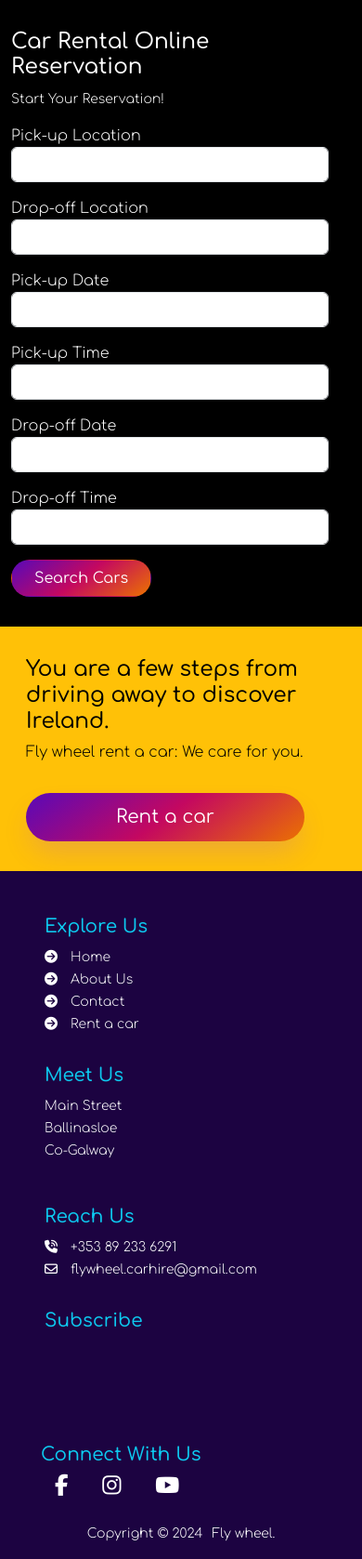
After one commit to EbyChacko/fly_wheel_rent_a_car, a Django app: page /search_cars/ in a window 390 px wide. The commit adds this page. Shown: the part 340-2017 px from the top of the page at 93% size. Run offline with Django 3.2, Linux system fonts and the light colour scheme; some libraries are stand-ins or nearby versions.

Commit message:
add search car page

```diff
--- /dev/null
+++ b/cars/forms.py
@@ -0,0 +1,20 @@
+from django import forms
+
+
+class DateInput(forms.DateInput):
+    input_type = 'date'
+
+class TimeInput(forms.TimeInput):
+    time_type = 'time'
+
+class CarRentalForm(forms.Form):
+    pick_up_location = forms.CharField(label='Pick-up Location', max_length=100)
+    drop_off_location = forms.CharField(label='Drop-off Location', max_length=100)
+    pick_up_date = forms.DateField(label='Pick-up Date')
+    pick_up_time = forms.TimeField(label='Pick-up Time')
+    drop_off_date = forms.DateField(label='Drop-off Date')
+    drop_off_time = forms.TimeField(label='Drop-off Time')
+
+    widgets = {
+                'pick_up_date': DateInput,
+            }
--- a/cars/urls.py
+++ b/cars/urls.py
@@ -4,5 +4,6 @@ from django.urls import path
 from . import views
 
 urlpatterns = [
-    # path('', views.index, name='home')
+    path('search_cars/', views.search_cars, name='search_cars'),
+    path('search_result/', views.search_result, name='search_result'),
 ]
--- a/cars/views.py
+++ b/cars/views.py
@@ -1,3 +1,19 @@
 from django.shortcuts import render
+from .forms import CarRentalForm
+from .models import Car
 
-# Create your views here.
+def search_cars(request):
+    """To load search page"""
+    form = CarRentalForm()
+    return render(request, 'cars/search_cars.html', {'form': form})
+
+
+def search_result(request):
+    if request.method == 'POST':
+        form = CarRentalForm(request.POST)
+        cars = Car.objects.all()
+        print(cars)
+        return render(request, 'cars/search_result.html', {'form': form, 'cars':cars,})
+    else:
+        form = CarRentalForm()
+    return render(request, 'cars/search_result.html', {'form': form})
--- a/home/views.py
+++ b/home/views.py
@@ -4,11 +4,11 @@ from .forms import CustomerMessageForm
 # Create your views here.
 
 def index(request):
-    """To return home page"""
+    """To load home page"""
     return render(request, 'home/index.html')
 
 def contact(request):
-    """To perform the messaging by the user to the hopital"""
+    """To perform the messaging by the user to the fly wheel"""
 
     form = CustomerMessageForm()
     if request.method == 'POST':
@@ -22,5 +22,5 @@ def contact(request):
 
 
 def about(request):
-    """To return contact page"""
+    """To load about page"""
     return render(request, 'home/about.html')
--- a/requirements.txt
+++ b/requirements.txt
@@ -13,12 +13,16 @@ dj-database-url==0.5.0
 dj3-cloudinary-storage==0.0.6
 Django==5.0.4
 django-allauth==0.61.1
+django-cities==0.6.1
 django-crispy-forms==2.1
+django-model-utils==4.5.0
 django-summernote==0.8.20.0
+django-widget-tweaks==1.5.0
 fonttools==4.49.0
 gunicorn==20.1.0
 html5lib==1.1
 idna==3.6
+numpy @ file:///private/tmp/numpy-20240206-5894-1wazl8/numpy-1.26.4
 oauthlib==3.2.2
 pillow==10.2.0
 psycopg2-binary==2.9.9
@@ -33,7 +37,9 @@ requests==2.31.0
 requests-oauthlib==1.3.1
 six==1.16.0
 sqlparse==0.4.4
+swapper==1.3.0
 tinycss2==1.2.1
+tqdm==4.66.2
 typing_extensions==4.9.0
 urllib3==2.1.0
 webencodings==0.5.1
--- a/royal_drive/settings.py
+++ b/royal_drive/settings.py
@@ -45,6 +45,8 @@ INSTALLED_APPS = [
     'allauth.socialaccount',
     'crispy_forms',
     'widget_tweaks',
+    'cities',
+
     'home',
     'cars',
 ]
--- /dev/null
+++ b/templates/cars/search_cars.html
@@ -0,0 +1,89 @@
+{% extends "base.html" %}
+{% load static %}
+
+{% load widget_tweaks %}
+
+{% block content %}
+<div class="container-fluid">
+    <div class="row animation">
+        <div class="row d-flex align-item-center">
+            <div class="col-12 col-xl-6">
+                <img src="https://res.cloudinary.com/dgd5gtn1w/image/upload/v1712853252/Royal%20Drive/Uploads/search_page_image_nb157w.webp"
+                    alt="Fly Wheel - car image" style="width:100%;">
+            </div>
+            <div class="col-12 col-xl-6 py-3 my-3 d-flex justify-content-center mx-auto">
+                <div class="col-12 col-sm-8">
+                    <div class="row ">
+                        <div class="col-12 pb-3">
+                            <h3 class="text-white">Car Rental Online Reservation</h3>
+                            <small class="">Start Your Reservation!</small>
+                        </div>
+                        <div class="col-12">
+                            <div>
+                                <form method="post" action="{% url 'search_result' %}">
+                                    {% csrf_token %}
+                                    <div class="form-group pb-3">
+                                        <label for="id_pick_up_location">Pick-up Location</label>
+                                        {% render_field form.pick_up_location class="form-control" %}
+                                    </div>
+                                    <div class="form-group pb-3">
+                                        <label for="id_drop_off_location">Drop-off Location</label>
+                                        {% render_field form.drop_off_location class="form-control" %}
+                                    </div>
+                                    <div class="form-group pb-3">
+                                        <label for="id_pick_up_date">Pick-up Date</label>
+                                        {% render_field form.pick_up_date class="form-control" %}
+                                    </div>
+                                    <div class="form-group pb-3">
+                                        <label for="id_pick_up_time">Pick-up Time</label>
+                                        {% render_field form.pick_up_time class="form-control" %}
+                                    </div>
+                                    <div class="form-group pb-3">
+                                        <label for="id_drop_off_date">Drop-off Date</label>
+                                        {% render_field form.drop_off_date class="form-control" %}
+                                    </div>
+                                    <div class="form-group pb-3">
+                                        <label for="id_drop_off_time">Drop-off Time</label>
+                                        {% render_field form.drop_off_time class="form-control" %}
+                                    </div>
+                                    <button type="submit" class="btn button-2">Search Cars</button>
+                                </form>
+                            </div>
+                        </div>
+                    </div>
+                </div>
+            </div>
+        </div>
+        <div class="container-fluid bg-warning">
+            <div class=" container text-black p-3">
+                <div class="row">
+                    <div class="col-12 col-lg-8 py-3">
+                        <h3>You are a few steps from driving away to discover Ireland.</h3>
+                        Fly wheel rent a car: We care for you.
+                    </div>
+                    <div class="col-12 col-lg-4 py-3">
+                        <a href="" class=" btn button-1 rounded-5 py-3">Rent a car</a>
+                    </div>
+                </div>
+            </div>
+        </div>
+    </div>
+</div>
+
+{% endblock %}
+
+{% block postloadjs %}
+<script>
+    // fade in animation when the page loads
+    document.addEventListener("DOMContentLoaded", function () {
+        var animation = document.querySelector('.animation');
+        var animation1 = document.querySelector('.animation1');
+        animation.classList.add('fade-in');
+        animation1.classList.add('fade-in');
+    });
+    // brand logo carousel- duplicate logos
+    var copy = document.querySelector(".logos-slide").cloneNode(true);
+    document.querySelector(".logos").appendChild(copy);
+
+</script>
+{% endblock %}
--- /dev/null
+++ b/templates/cars/search_result.html
@@ -0,0 +1,4 @@
+
+{% for car in cars %}
+{{ car.make }} - {{ car.model }} - {{ car.year }}
+{% endfor %}
--- a/templates/home/index.html
+++ b/templates/home/index.html
@@ -12,7 +12,7 @@
             </h2>
             <h2>Experience <strong>Premium Car Rental</strong> Excellence</h2>
             <div class="my-5 d-flex justify-content-center">
-                    <a href="" class=" btn button-1 rounded-5 py-3">Rent a car</a>
+                    <a href="{% url 'search_cars' %}" class=" btn button-1 rounded-5 py-3">Rent a car</a>
             </div>
         </div>
     </div>
```
Also changed, not shown: db.sqlite3.
